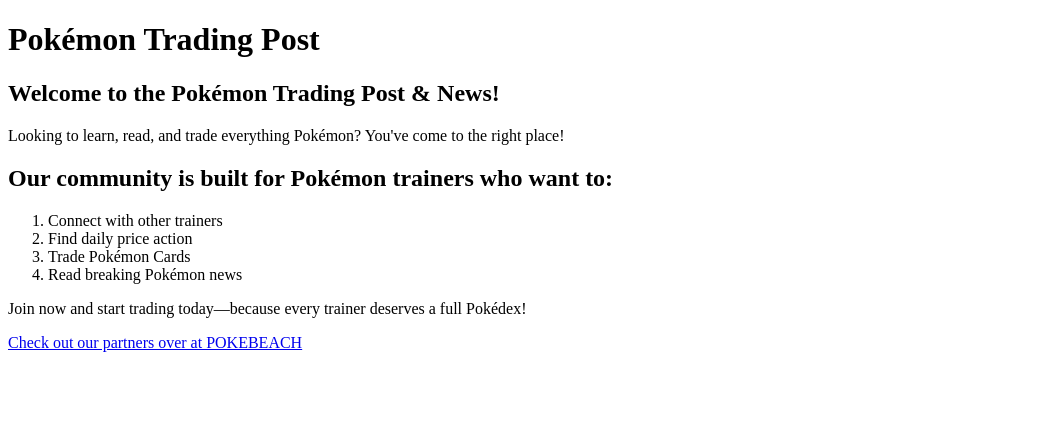
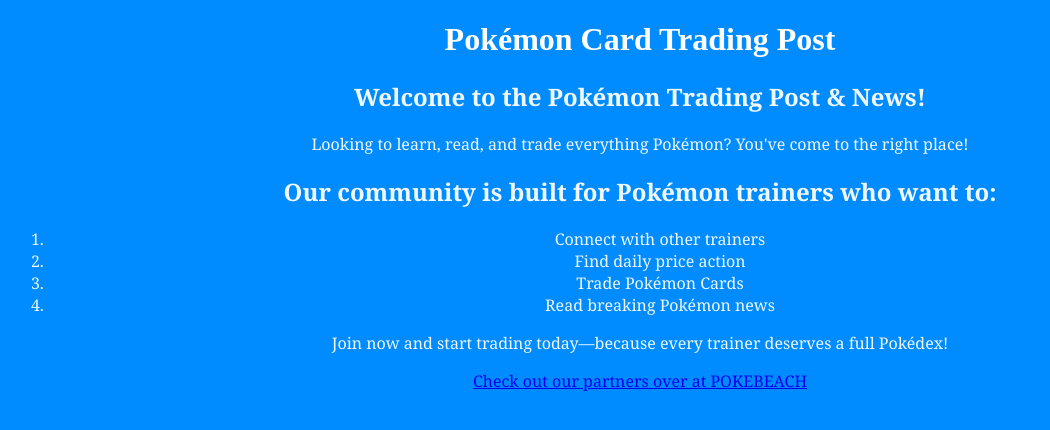
Before and after one commit to RangerRios2/my-contributions, a plain HTML site: page index.html in a window 1280 px wide. Shown: the whole page, without its empty margins (0-1050 px from the left). Drawn offline with Linux system fonts and the light colour scheme.

Commit message:
Add files via upload

```diff
--- a/index.html
+++ b/index.html
@@ -2,22 +2,40 @@
  <html lang="en">
 <head>
     <meta charset="utf-8">
-<title>Pokemon Card Trading Post</title>
+    <style>
+        body {background-color: rgb(0, 140, 255);}
+    </style>
+    <title>Pokemon Card Trading Post </title>
     </head>
     <body>
-    <h1>Pokémon Trading Post</h1>
-    <h2>Welcome to the Pokémon Trading Post &amp; News!</h2>
-    <p>Looking to learn, read, and trade everything Pokémon? You've come to the right place!</p>
+        <h1 style="color:#ffffff; font-family:Serif; text-align:center;">
+            Pokémon Card Trading Post
+        </h1>
 
-    <h2>Our community is built for Pokémon trainers who want to:</h2>
-    <ol>
-        <li>Connect with other trainers</li>
-        <li>Find daily price action</li>
-        <li>Trade Pokémon Cards</li>
-        <li>Read breaking Pokémon news</li>
+        <h2 style="color: aliceblue;font-family:Georgia; text-align:center;">
+            Welcome to the Pokémon Trading Post &amp; News!
+        </h2>
+
+        <p style="color: aliceblue;font-family:Georgia; text-align:center;">
+            Looking to learn, read, and trade everything Pokémon? You've come to the right place!
+        </p>
+
+        <h2 style="color: aliceblue;font-family:Georgia; text-align:center;">Our community is built for Pokémon trainers who want to:
+
+        </h2>
+        <ol style="color:aliceblue;font-family:Georgia;" type="1">
+            <li style=color:aliceblue;font-family:Georgia;text-align:center;>Connect with other trainers</li>
+            <li style=color:aliceblue;font-family:Georgia;text-align:center;>Find daily price action</li>
+            <li style=color:aliceblue;font-family:Georgia;text-align:center;>Trade Pokémon Cards</li>
+            <li style=color:aliceblue;font-family:Georgia;text-align:center;>Read breaking Pokémon news</li>
         </ol>
 
-    <p>Join now and start trading today—because every trainer deserves a full Pokédex!</p>
-    <p><a href="https://www.pokebeach.com/">Check out our partners over at POKEBEACH</a></p>
+        <p style=color:aliceblue;font-family:Georgia;text-align:center;>
+            Join now and start trading today—because every trainer deserves a full Pokédex!
+        </p>
+
+        <p style=color:aliceblue;font-family:Georgia;text-align:center; ><a href="https://www.pokebeach.com/" target="_blank">Check out our partners over at POKEBEACH</a>
+        </p>
+
     </body>
     </html>
```
Lines whose indentation alone changed are shown as unchanged.
